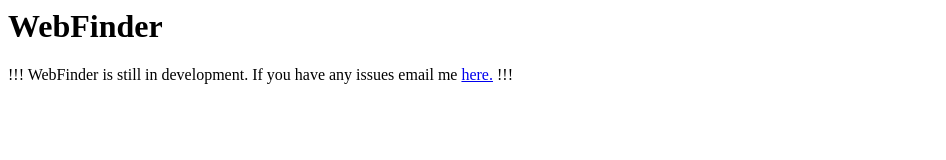
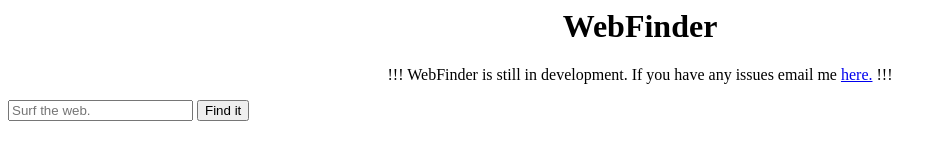
Before and after one commit to johnblackwood1/webfinder, a plain HTML site: page index.html in a window 1280 px wide. Shown: the whole page, without its empty margins (0-946 px from the left). Drawn offline with Linux system fonts and the light colour scheme.

Commit message:
Add search form and center text in index.html
Centered the heading and paragraph text, and added a search form.

```diff
--- a/index.html
+++ b/index.html
@@ -3,7 +3,16 @@
     <title>WebFinder - Search</title>
   </head>
   <body>
-    <h1>WebFinder</h1>
-    <p>!!! WebFinder is still in development. If you have any issues email me <a href="mailto:johnblackwood1@proton.me">here.</a> !!!</p>
+    <h1 style="text-align: center;">WebFinder</h1>
+    <p style="text-align: center;">!!! WebFinder is still in development. If you have any issues email me <a href="mailto:johnblackwood1@proton.me">here.</a> !!!</p>
+    <form action="search.html" method="GET">
+      <input
+        type="search"
+        name="q"
+        placeholder="Surf the web."
+        required
+      >
+      <button type="submit">Find it</button>
+    </form>
   </body>
 </html>
```
